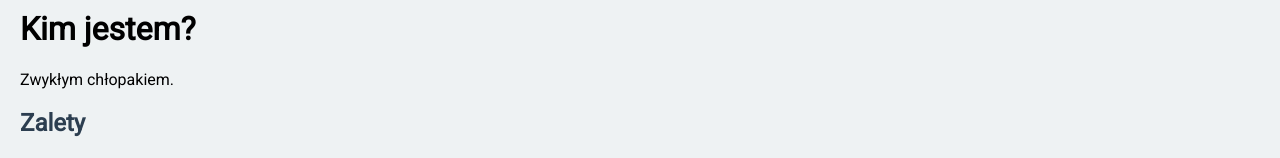
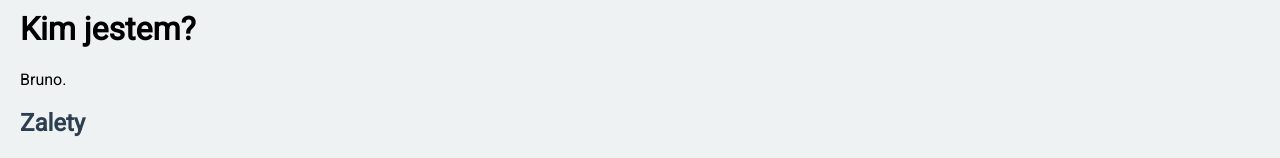
Before and after one commit to Bruno1234765/Bruno1234765.github.io, a plain HTML site: page o_nas.html in a window 1280 px wide. Shown: the part 284-442 px from the top of the page. Drawn offline with Linux system fonts and the light colour scheme.

Commit message:
Update o_nas.html

```diff
--- a/o_nas.html
+++ b/o_nas.html
@@ -24,7 +24,7 @@
   </nav>
   <main>
     <h1>Kim jestem?</h1>
-    <p>Zwykłym chłopakiem.</p>
+    <p>Bruno.</p>
     <h2>Zalety</h2>
     <ul>
       <li>Jestem biały</li>
```
